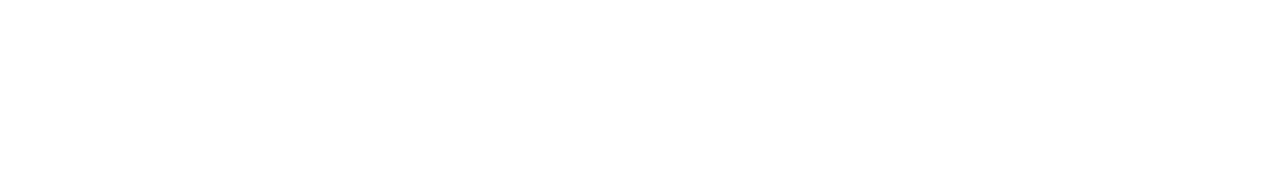
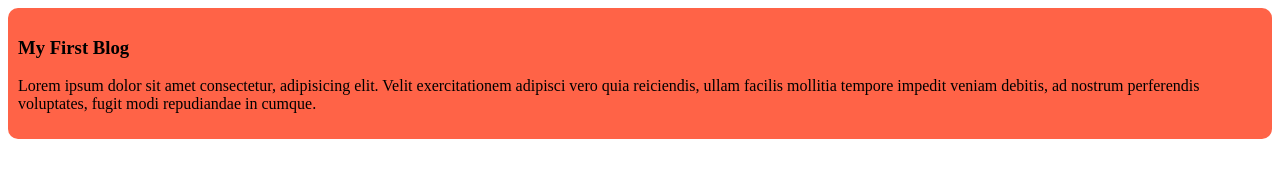
Before and after one commit to md-zeon/my-simple-website, a plain HTML site: page index.html in a window 1280 px wide. Drawn offline with Linux system fonts and the light colour scheme.

Commit message:
Added styles in my first blog

```diff
--- a/index.html
+++ b/index.html
@@ -4,8 +4,12 @@
     <meta charset="UTF-8">
     <meta name="viewport" content="width=device-width, initial-scale=1.0">
     <title>My Simple Website</title>
+    <link rel="stylesheet" href="styles/blog.css">
 </head>
 <body>
-
+    <div>
+        <h3>My First Blog</h3>
+        <p>Lorem ipsum dolor sit amet consectetur, adipisicing elit. Velit exercitationem adipisci vero quia reiciendis, ullam facilis mollitia tempore impedit veniam debitis, ad nostrum perferendis voluptates, fugit modi repudiandae in cumque.</p>
+    </div>
 </body>
 </html>
--- /dev/null
+++ b/styles/blog.css
@@ -0,0 +1,5 @@
+div {
+    background-color: tomato;
+    padding: 10px;
+    border-radius: 10px;
+}
```
